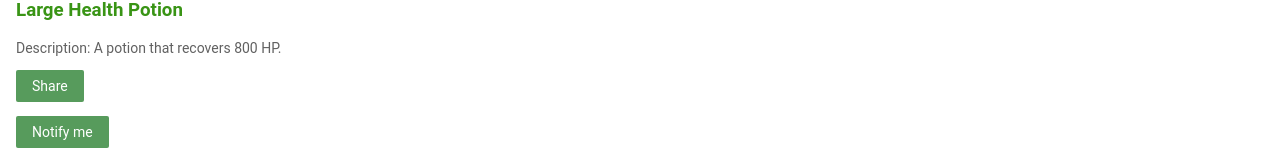
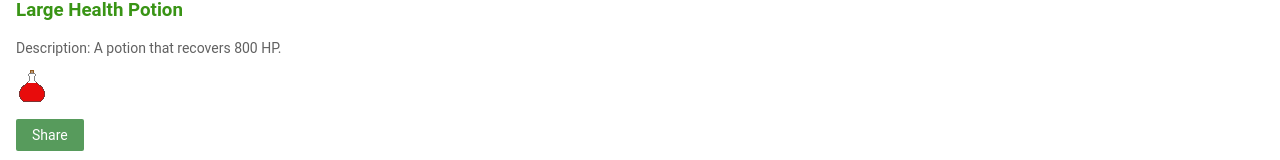
Before and after one commit to Joaomla/angular-exercise, an Angular app: page / in a window 1280 px wide. Shown: the part 450-610 px from the top of the page. Built offline with nearby package versions, Linux system fonts and the light colour scheme.

Commit message:
2 files modified

```diff
--- a/src/app/product-details/product-details.component.html
+++ b/src/app/product-details/product-details.component.html
@@ -2,6 +2,7 @@
 
 <div *ngIf="product">
   <h3>{{ product.name }}</h3>
+  <p> <img src="{{ product.image_src }}" alt=""> </p>
   <h4>{{ product.price | currency: 'MANA EUR ' }}</h4>
   <p>{{ product.description }}</p>
 
--- a/src/app/products.ts
+++ b/src/app/products.ts
@@ -25,6 +25,7 @@ export const products = [
     name: 'Large Health Potion',
     price: 900,
     description: 'A potion that recovers 800 HP.',
+    image_src: "../assets/large_health_potion.png",
   },
   {
     id: 4,
```
